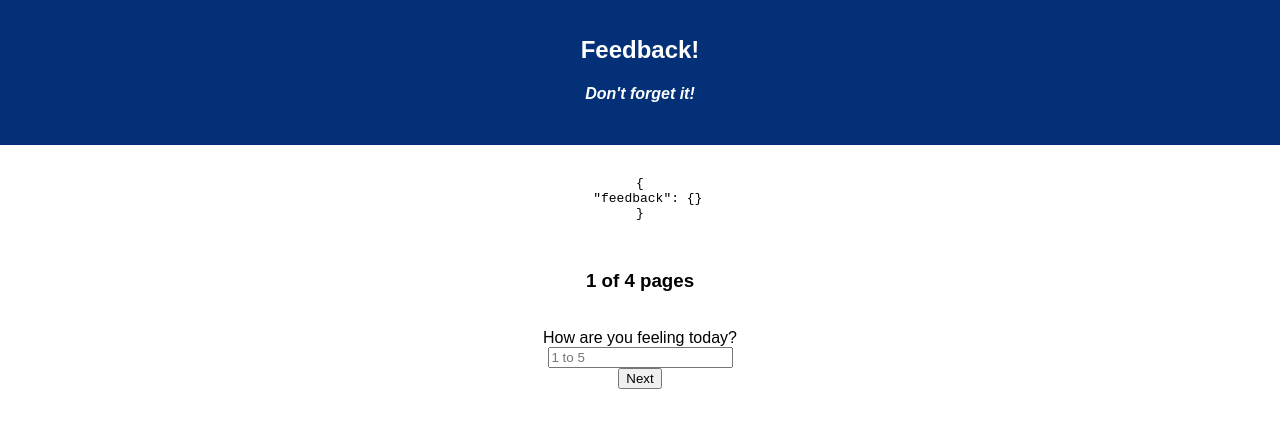
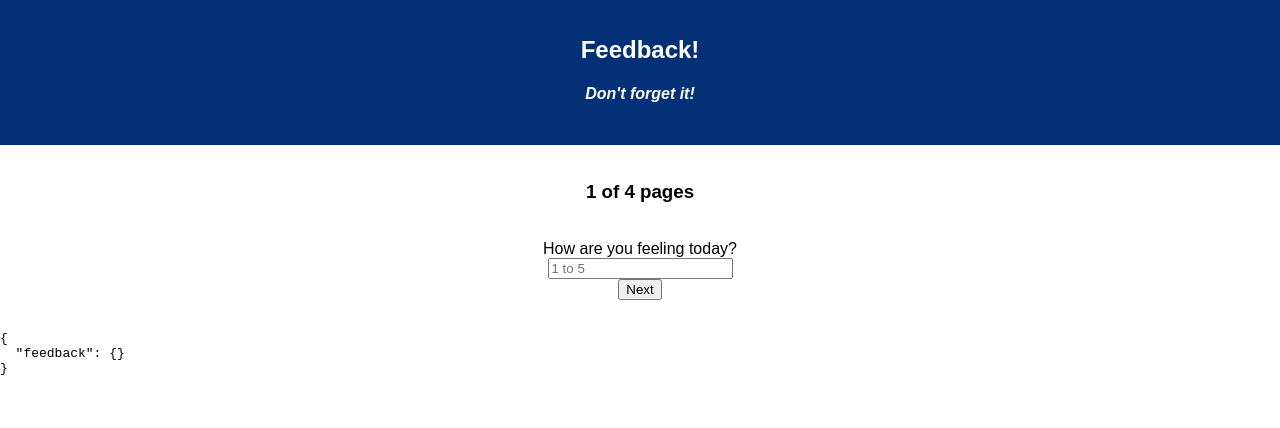
Before and after one commit to MannyJo/Weekend-challenge-7-Reflection-master, a React (Create React App) app: page / in a window 1280 px wide. Shown: the top 428 px of the page. Built offline with nearby package versions, Linux system fonts and the light colour scheme.

Commit message:
Add next button on feeling page and renamed each files

```diff
--- a/src/components/App/App.css
+++ b/src/components/App/App.css
@@ -16,3 +16,7 @@
 .App-intro {
   font-size: large;
 }
+
+.preTag {
+  text-align: left;
+}
--- a/src/components/App/App.js
+++ b/src/components/App/App.js
@@ -1,8 +1,8 @@
 import React, { Component } from 'react';
 import { HashRouter as Router, Route } from 'react-router-dom';
 import './App.css';
-import Feel from '../Feel/Feel';
-import Understand from '../Understand/Understand';
+import Feeling from '../Feeling/Feeling';
+import Understanding from '../Understanding/Understanding';
 import Support from '../Support/Support';
 import Comment from '../Comment/Comment';
 
@@ -18,14 +18,14 @@ class App extends Component {
             <h4><i>Don't forget it!</i></h4>
           </header>
           <br />
-          <pre>
+          <Route exact path="/" component={Feeling} />
+          <Route path="/2" component={Understanding} />
+          <Route path="/3" component={Support} />
+          <Route path="/4" component={Comment} />
+          <br />
+          <pre className="preTag">
             {JSON.stringify(this.props.state, null, 2)}
           </pre>
-          <br />
-          <Route exact path="/" component={Feel} />
-          <Route exact path="/2" component={Understand} />
-          <Route exact path="/3" component={Support} />
-          <Route exact path="/4" component={Comment} />
         </div>
       </Router>
     );
--- a/src/components/Feel/Feel.js
+++ b/src/components/Feeling/Feeling.js
@@ -14,8 +14,8 @@ class Feel extends Component {
     }
 
     handleNextClick = () => {
-        console.log(this.state.feel);
         this.props.dispatch({ type: 'ADD_FEELING_LEVEL', payload: this.state.feel });
+        this.props.history.push('/2');
     }
 
     render() {
@@ -23,13 +23,15 @@ class Feel extends Component {
             <div>
                 <h3>1 of 4 pages</h3>
                 <br/>
-                <div>
-                    <label htmlFor="feelInput">How are you feeling today?</label><br/>
-                    <input id="feelInput" type="number" placeholder="1 to 5" onChange={this.handleChange} value={this.state.feel} />
-                </div>
-                <div>
-                    <button onClick={this.handleNextClick}>Next</button>
-                </div>
+                <form onSubmit={this.handleNextClick}>
+                    <div>
+                        <label htmlFor="feelInput">How are you feeling today?</label><br/>
+                        <input id="feelInput" type="number" placeholder="1 to 5" onChange={this.handleChange} value={this.state.feel} required />
+                    </div>
+                    <div>
+                        <button type="submit">Next</button>
+                    </div>
+                </form>
             </div>
         );
     }
```
Also changed, not shown: src/components/Understanding/Understanding.js (renamed from src/components/Understand/Understand.js).
